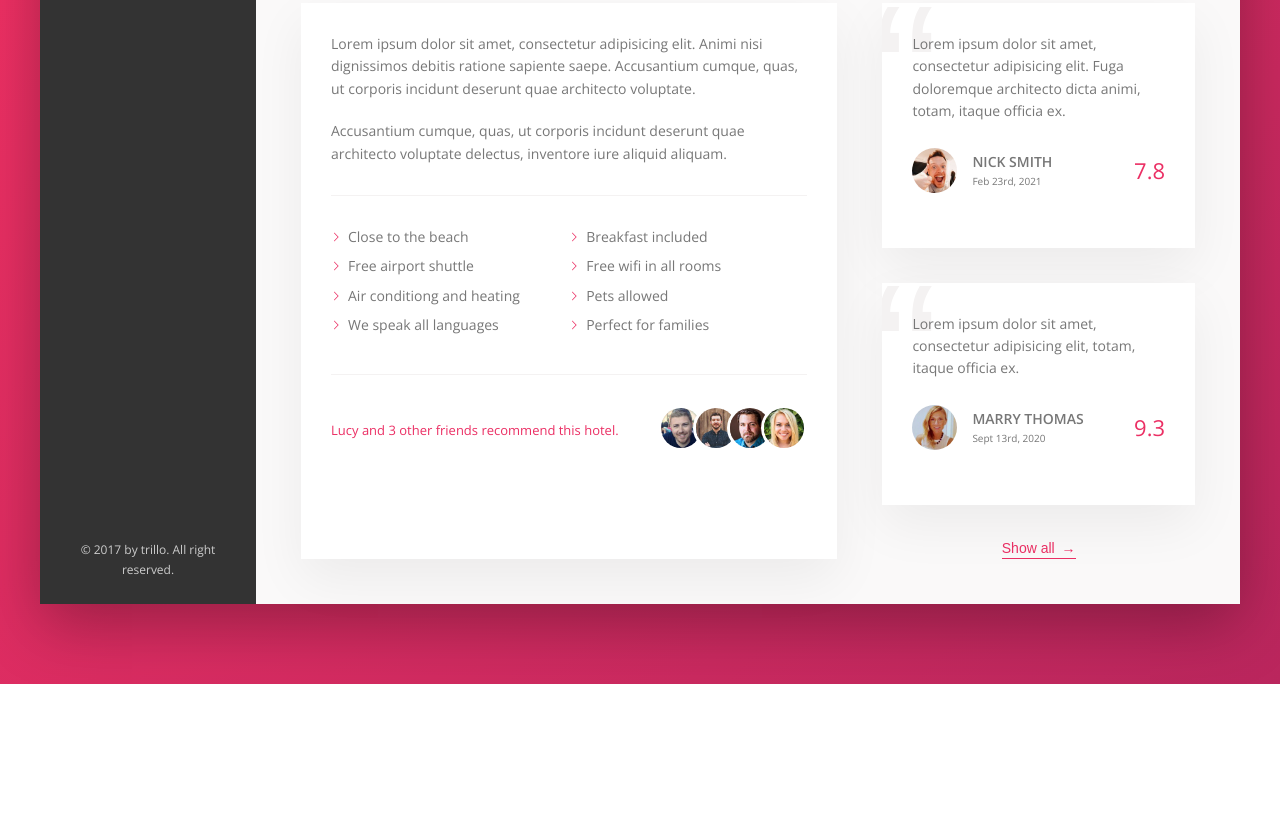
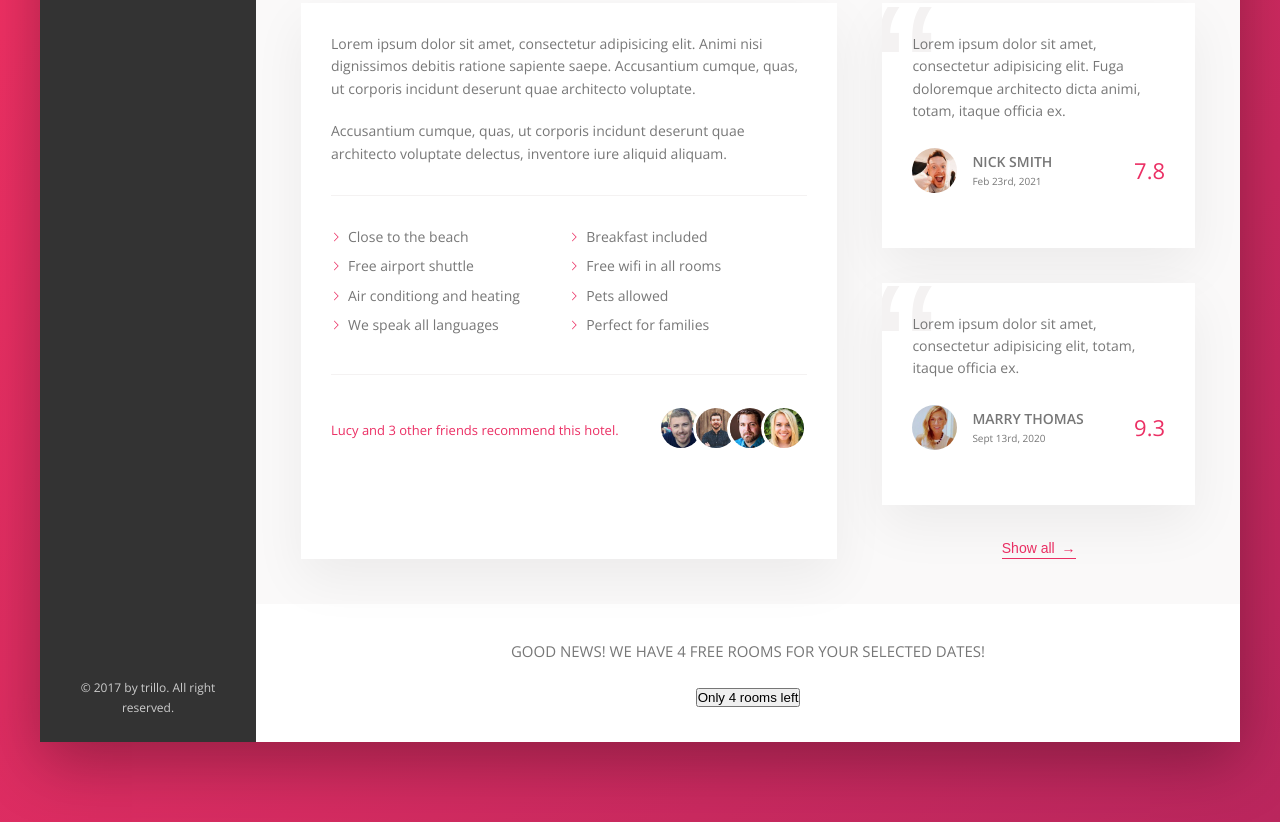
Before and after one commit to mhazak/Trillo, a website: page index.html in a window 1280 px wide. Shown: the part 644-1466 px from the top of the page. Before the commit the page ends 1328 px from the top, so only its background shows below. Drawn offline with nearby package versions, Linux system fonts and the light colour scheme.

Commit message:
btn section

```diff
--- a/index.html
+++ b/index.html
@@ -264,7 +264,13 @@
 							<button class="btn-inline">Show all <span>&rarr;</span></button>
 
 						</div>
+					</div>
 
+					<div class="cta">
+
+						<h2 class="cta__book-now">Good news! We have 4 free rooms for your selected dates!</h2>
+
+						<button class="btn">Only 4 rooms left</button>
 					</div>
 
 				</main>
--- a/sass/_components.scss
+++ b/sass/_components.scss
@@ -193,3 +193,11 @@
 	}
 
 }
+
+// call to action - book
+.cta {
+
+	padding: 3.5rem 0; text-align: center;
+
+	&__book-now { text-transform: uppercase; font-size: 1.5rem; font-weight: 300; margin-bottom: 2.5rem; }
+}
```
Also changed, not shown: css/style.css.
